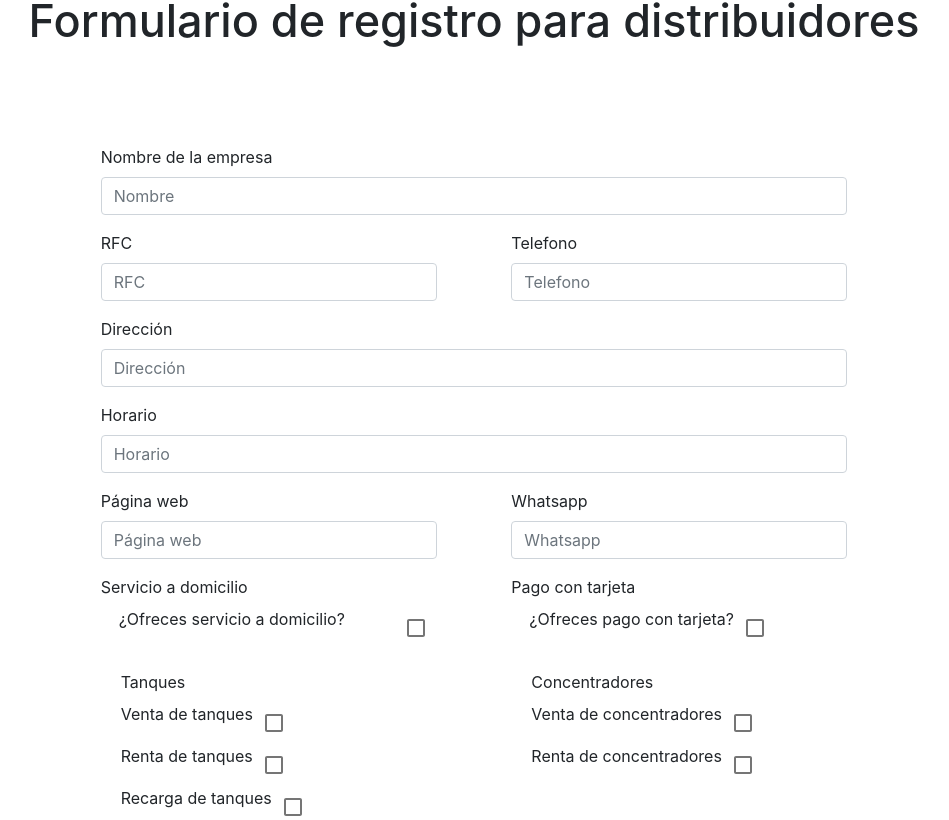
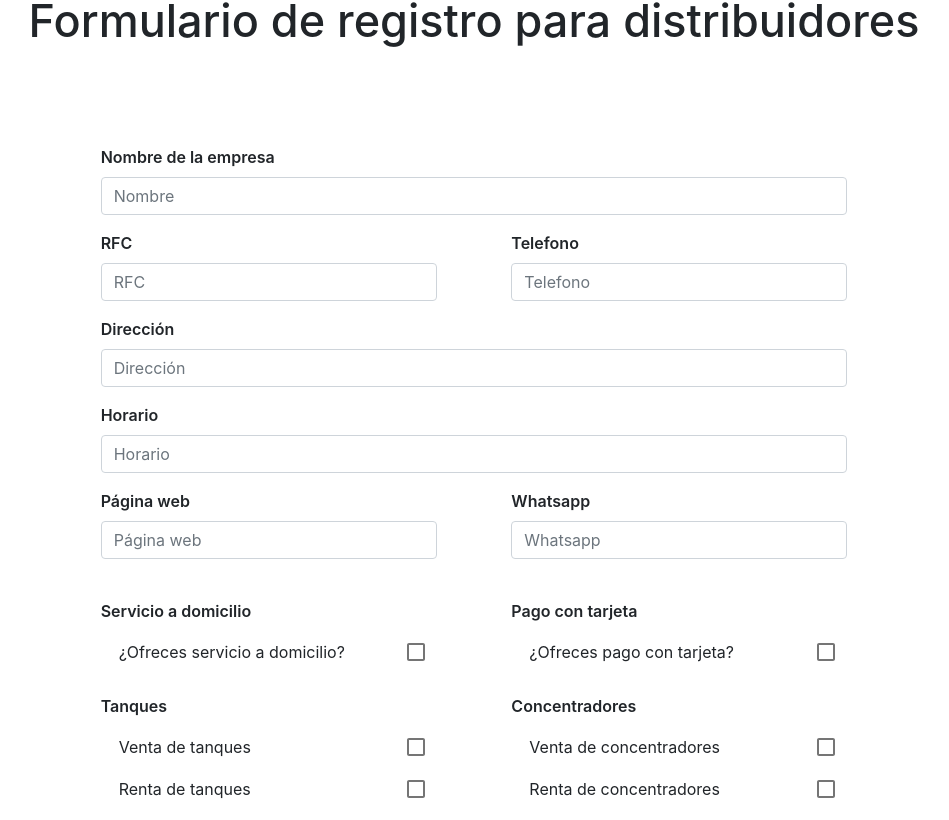
Before and after one commit to AlexisFlores17/oxigeno.cc.front, a React (Create React App) app: page /formulario in a window 1280 px wide. Shown: the part 298-1118 px from the top of the page, without its empty margins (166-1115 px from the left). Built offline with nearby package versions, Linux system fonts and the light colour scheme.

Commit message:
detalles css

```diff
--- a/src/Componentes/Formulario/ContenidoFormulario.js
+++ b/src/Componentes/Formulario/ContenidoFormulario.js
@@ -36,41 +36,41 @@ export const ContenidoFormulario = () => {
         <div className="formularioContainer">
             <div className="formularioTitulo">Formulario de registro para distribuidores</div>
             <div className="formulariocontenido">
-                <div className="formularioFormulario col-12 col-md-8">
+                <div className="formularioFormulario col-12 col-md-10 col-xl-8">
                     <form>
                         <div className="form-group formularioNombre">
-                            <label htmlFor="nombreDistribuidor">Nombre de la empresa</label>
+                            <label className="formulario-subtitulo" htmlFor="nombreDistribuidor">Nombre de la empresa</label>
                             <input type="text" className="form-control" placeholder="Nombre" name="nombreDistribuidor" onChange={handleInputChange} />
                         </div>
 
                         <div className="form-group formularioRFCTel">
                             <div className="formularioRFC">
-                                <label htmlFor="rfc">RFC</label>
+                                <label className="formulario-subtitulo" htmlFor="rfc">RFC</label>
                                 <input type="text" className="form-control" placeholder="RFC" name="rfc" onChange={handleInputChange} />
                             </div>
                             <div className="formularioTel">
-                                <label htmlFor="telefono">Telefono</label>
+                                <label className="formulario-subtitulo" htmlFor="telefono">Telefono</label>
                                 <input type="text" className="form-control" placeholder="Telefono" name="telefono" onChange={handleInputChange} />
                             </div>
                         </div>
 
                         <div className="form-group formularioDireccion">
-                            <label htmlFor="direccion">Dirección</label>
+                            <label className="formulario-subtitulo" htmlFor="direccion">Dirección</label>
                             <input type="text" className="form-control" placeholder="Dirección" name="direccion" onChange={handleInputChange} />
                         </div>
 
                         <div className="form-group formularioHorario">
-                            <label htmlFor="horario">Horario</label>
+                            <label className="formulario-subtitulo" htmlFor="horario">Horario</label>
                             <input type="text" className="form-control" placeholder="Horario" name="horario" onChange={handleInputChange} />
                         </div>
 
                         <div className="form-group formularioWebWhats">
                             <div className="formularioWeb">
-                                <label htmlFor="linkPagina">Página web</label>
+                                <label className="formulario-subtitulo" htmlFor="linkPagina">Página web</label>
                                 <input type="text" className="form-control" placeholder="Página web" name="linkPagina" onChange={handleInputChange} />
                             </div>
                             <div className="formularioWhats">
-                                <label htmlFor="whatsapp">Whatsapp</label>
+                                <label className="formulario-subtitulo" htmlFor="whatsapp">Whatsapp</label>
                                 <input type="text" className="form-control" placeholder="Whatsapp" name="whatsapp" onChange={handleInputChange} />
                             </div>
                         </div>
@@ -78,7 +78,7 @@ export const ContenidoFormulario = () => {
                         <div className="form-group formularioDomicilioTarjeta">
 
                             <div className="form-check formularioDomicilio" >
-                                <div><label htmlFor="aDomicilio">Servicio a domicilio</label></div>
+                                <div className="formulario-subtitulo"><label htmlFor="aDomicilio">Servicio a domicilio</label></div>
                                 <div className="domicilioBoton">
                                     <span>¿Ofreces servicio a domicilio?</span>
                                     <Checkbox
@@ -92,7 +92,7 @@ export const ContenidoFormulario = () => {
                             </div>
 
                             <div className="form-check formularioTarjeta" >
-                                <div><label htmlFor="pagoConTarjeta">Pago con tarjeta</label></div>
+                                <div className="formulario-subtitulo"><label htmlFor="pagoConTarjeta">Pago con tarjeta</label></div>
                                 <div className="tarjetaBoton">
                                     <span>¿Ofreces pago con tarjeta?</span>
                                     <Checkbox
@@ -108,7 +108,7 @@ export const ContenidoFormulario = () => {
                         <div className="form-group formularioTanquesConcentradores">
 
                             <div className="form-check formularioTanques" >
-                                <div><label htmlFor="ofreceVentaDeTanque">Tanques</label></div>
+                                <div className="formulario-subtitulo"><label htmlFor="ofreceVentaDeTanque">Tanques</label></div>
                                 <div className="botonTanques">
                                     <span>Venta de tanques</span>
                                     <Checkbox
@@ -139,7 +139,7 @@ export const ContenidoFormulario = () => {
                             </div>
 
                             <div className="form-check formularioConcentradores" >
-                                <label htmlFor="ofreceVentaDeConcentradores">Concentradores</label>
+                                <label className="formulario-subtitulo" htmlFor="ofreceVentaDeConcentradores">Concentradores</label>
                                 <div className="botonConcentradores">
                                     <span>Venta de concentradores</span>
                                     <Checkbox
--- a/src/Styles/componentesCss/_FormularioCss.scss
+++ b/src/Styles/componentesCss/_FormularioCss.scss
@@ -16,6 +16,9 @@
     height: 10%;
     margin-bottom: 20px;
     // background-color: blueviolet;
+}
+.formulario-subtitulo{
+    font-weight: 600;
 }
 .formulariocontenido{
     padding: 50px;
@@ -75,6 +78,7 @@
         }
 
         .formularioDomicilioTarjeta{
+            margin-top: 40px;
             display: flex;
             flex-flow: row nowrap;
             justify-content: space-between;
@@ -88,6 +92,7 @@
                     padding-left: 18px;
                     flex-flow: row nowrap;
                     justify-content: space-between;
+                    align-items: center;
                 }
             }
             .formularioTarjeta{
@@ -99,6 +104,8 @@
                     padding-left: 18px;
                     display: flex;
                     flex-flow: row nowrap;
+                    justify-content: space-between;
+                    align-items: center;
                 }
             }
         }
@@ -108,17 +115,25 @@
             flex-flow: row;
             justify-content: space-between;
             .formularioTanques{
+                padding: 0;
                 width: 45%;
                 .botonTanques{
+                    padding-left: 18px;
                     display: flex;
                     flex-flow: row nowrap;
+                    align-items: center;
+                    justify-content: space-between;
                 }
             }
             .formularioConcentradores{
+                padding: 0;
                 width: 45%;
                 .botonConcentradores{
+                    padding-left: 18px;
                     display: flex;
                     flex-flow: row nowrap;
+                    align-items: center;
+                    justify-content: space-between;
                 }
             }
         }
```
